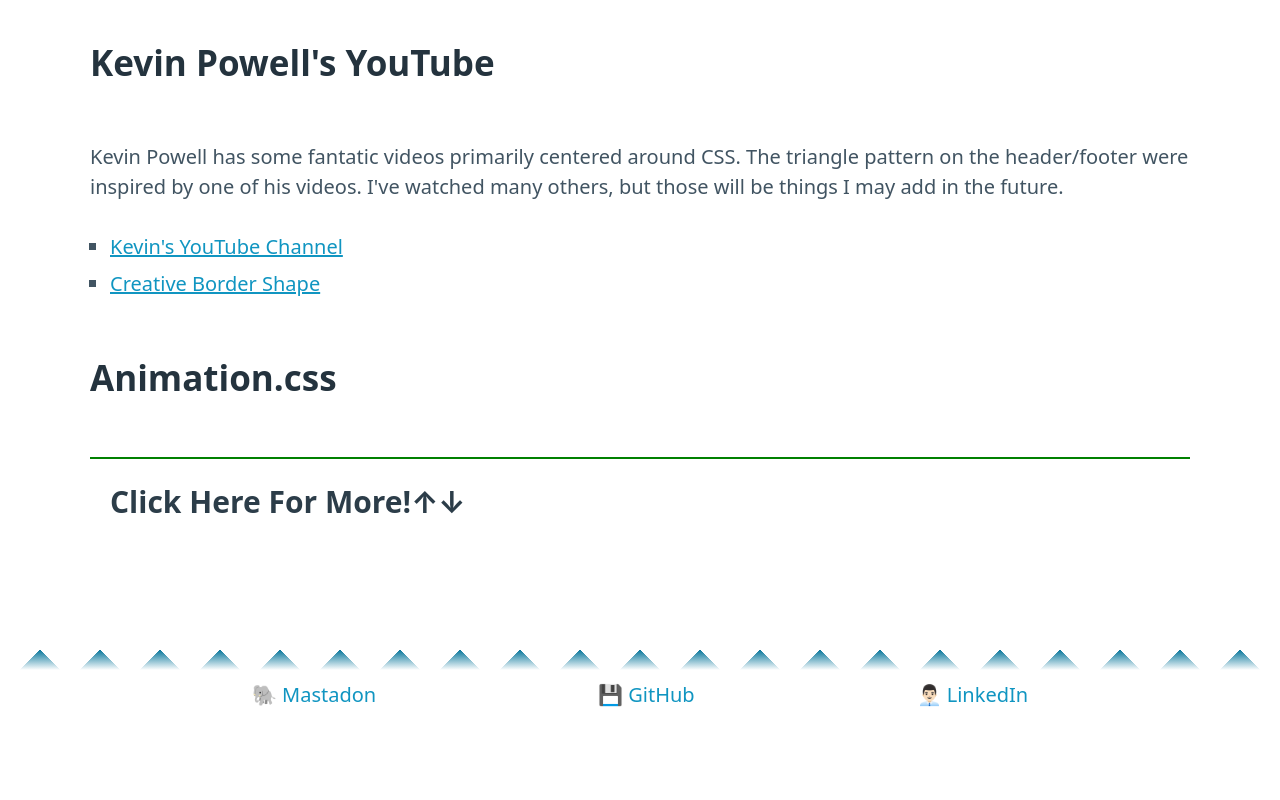
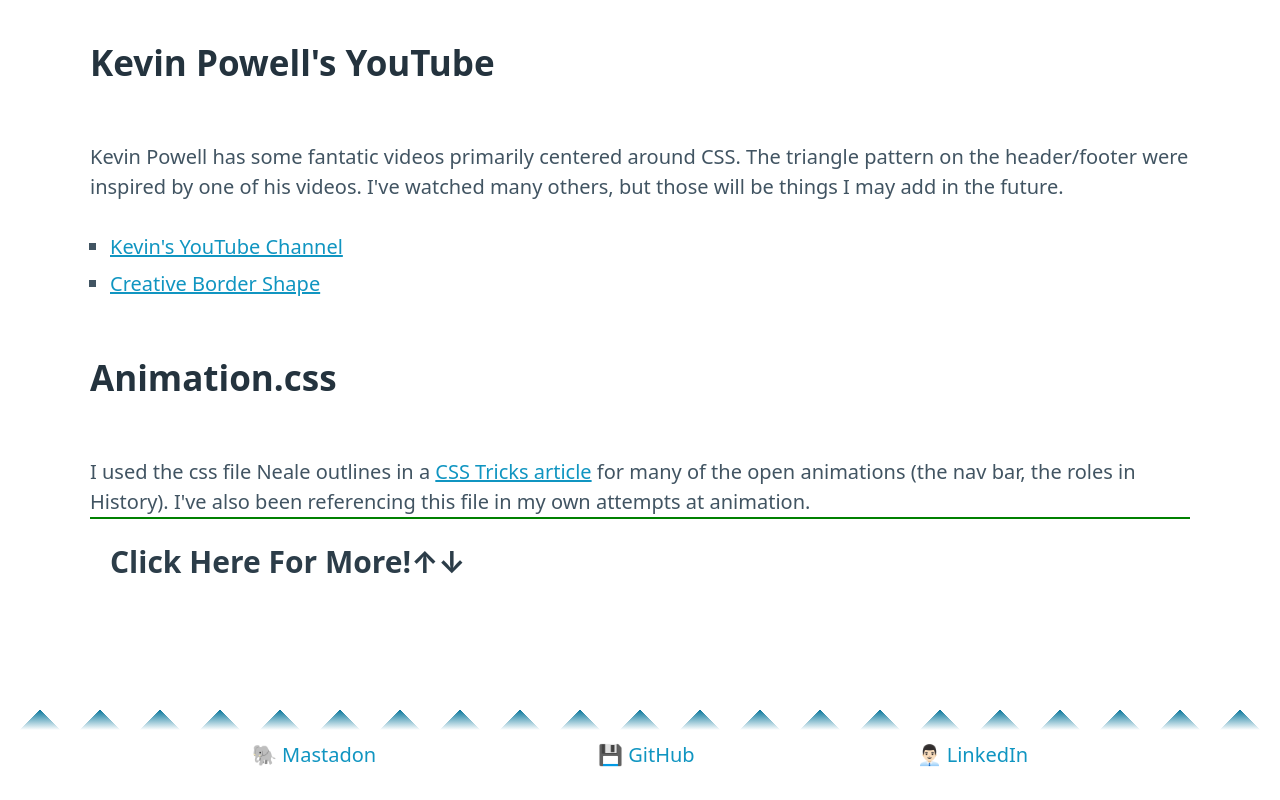
Before and after one commit to ddsmit/ddsmit, a SvelteKit app: page /Thoughts/this.site/ResourcesUsed in a window 1280 px wide. Shown: the part 976-1776 px from the top of the page. Before the commit the page ends 1716 px from the top, so only its background shows below. Built offline with nearby package versions, Linux system fonts and the light colour scheme.

Commit message:
Update +page.svelte
more detail on animation

```diff
--- a/src/routes/Thoughts/this.site/ResourcesUsed/+page.svelte
+++ b/src/routes/Thoughts/this.site/ResourcesUsed/+page.svelte
@@ -34,3 +34,5 @@ by one of his videos. I've watched many others, but those will be things I may a
 </ul>
 
 <h2>Animation.css</h2>
+
+I used the css file Neale outlines in a <a href="https://css-tricks.com/a-handy-little-system-for-animated-entrances-in-css/">CSS Tricks article</a> for many of the open animations (the nav bar, the roles in History). I've also been referencing this file in my own attempts at animation.
```
